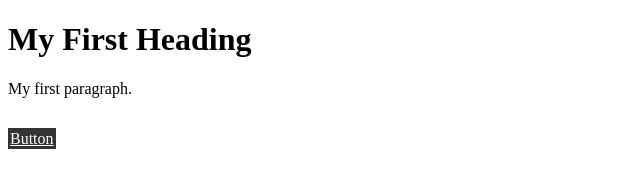
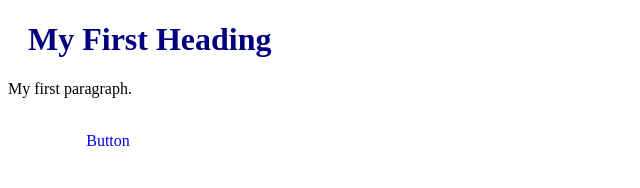
Before and after one commit to tisbee/tisbee.github.io, a plain HTML site: page index.html in a window 1280 px wide. Shown: the whole page, without its empty margins (0-640 px from the left). Drawn offline with Linux system fonts and the light colour scheme.

Commit message:
Initial commit

```diff
--- a/index.css
+++ b/index.css
@@ -1,11 +1,29 @@
+h1 {
+    color: navy;
+    margin-left: 20px;
+}
 .button {
-	background-color: #333;
-	border: 2px solid #333;
-	color: #fff;
-	line-height: 50px;
+	display: inline-block;
+	width: 200px;
+	height: 54px;
+	text-align: center;
+	text-decoration: none;
+	line-height: 54px;
+	outline: none;
 }
-.button:hover {
-	background-color: #fff;
-	border-color: #59b1eb;
-	color: #59b1eb;
+.button::before,
+.button::after {
+	position: absolute;
+	z-index: -1;
+	display: block;
+	content: '';
 }
+.button,
+.button::before,
+.button::after {
+	-webkit-box-sizing: border-box;
+	-moz-box-sizing: border-box;
+	box-sizing: border-box;
+	-webkit-transition: all .3s;
+	transition: all .3s;
+}
```
